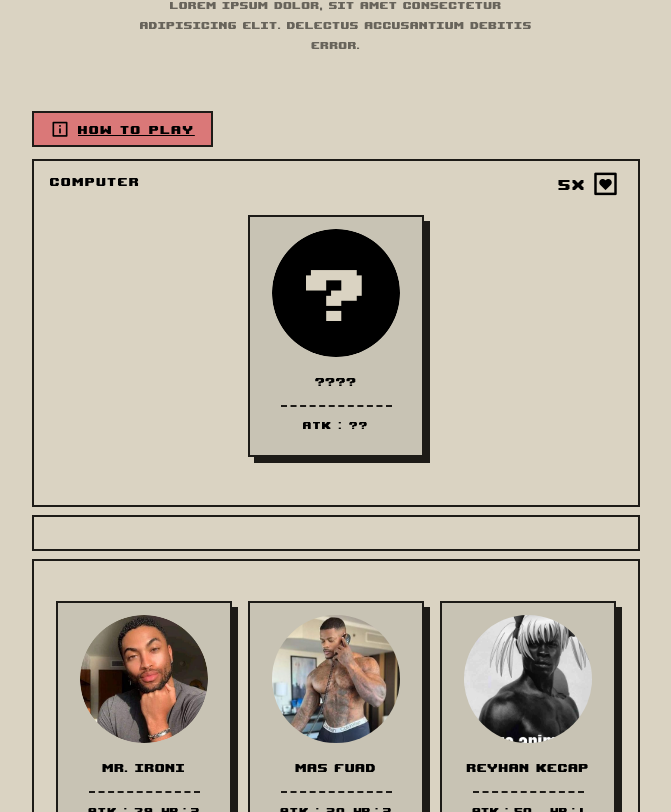
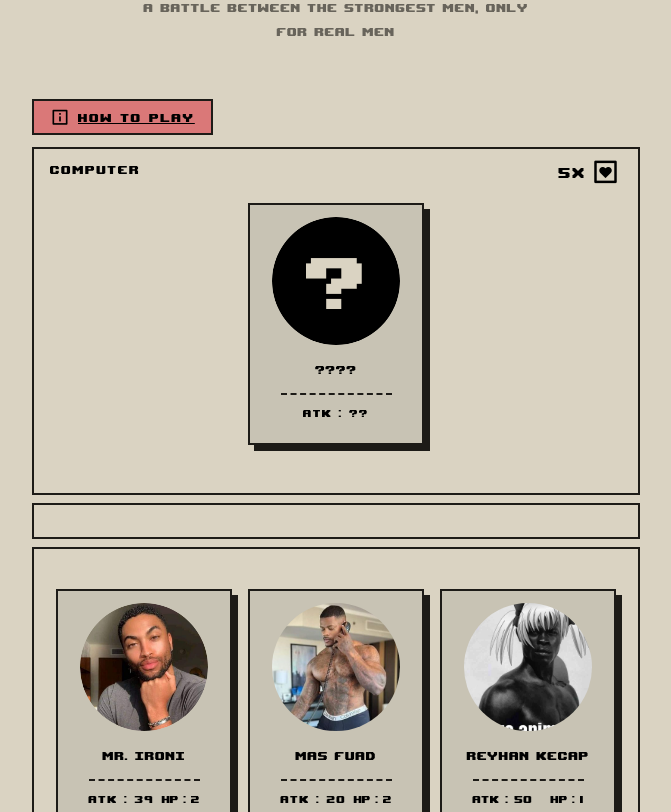
Before and after one commit to Albretus2/Battle_of_Wirwir, a website: page index.html in a window 1280 px wide. Shown: the part 77-889 px from the top of the page, without its empty margins (304-975 px from the left). Drawn offline with nearby package versions, Linux system fonts and the light colour scheme.

Commit message:
📟 fix bug issue

```diff
--- a/index.html
+++ b/index.html
@@ -17,13 +17,8 @@
         <!-- title section -->
         <section id="title" class="container  lg:w-1/2 py-4 px-4  text-center">
             <h1 class="text-neutral text-5xl textShadow">Battle of wirwir</h1>
-            <p class="text-sm tracking-wider  md:w-2/3 mx-auto mt-2 text-neutral opacity-60">Lorem ipsum dolor, sit amet
-                consectetur
-                adipisicing
-                elit.
-                Delectus
-                accusantium debitis
-                error.</p>
+            <p class="text-md tracking-wider  md:w-2/3 mx-auto mt-2 text-neutral opacity-60">a battle between the
+                strongest men, only for real men</p>
         </section>
         <!-- end  -->
 
```
Also changed, not shown: src/output.css.
